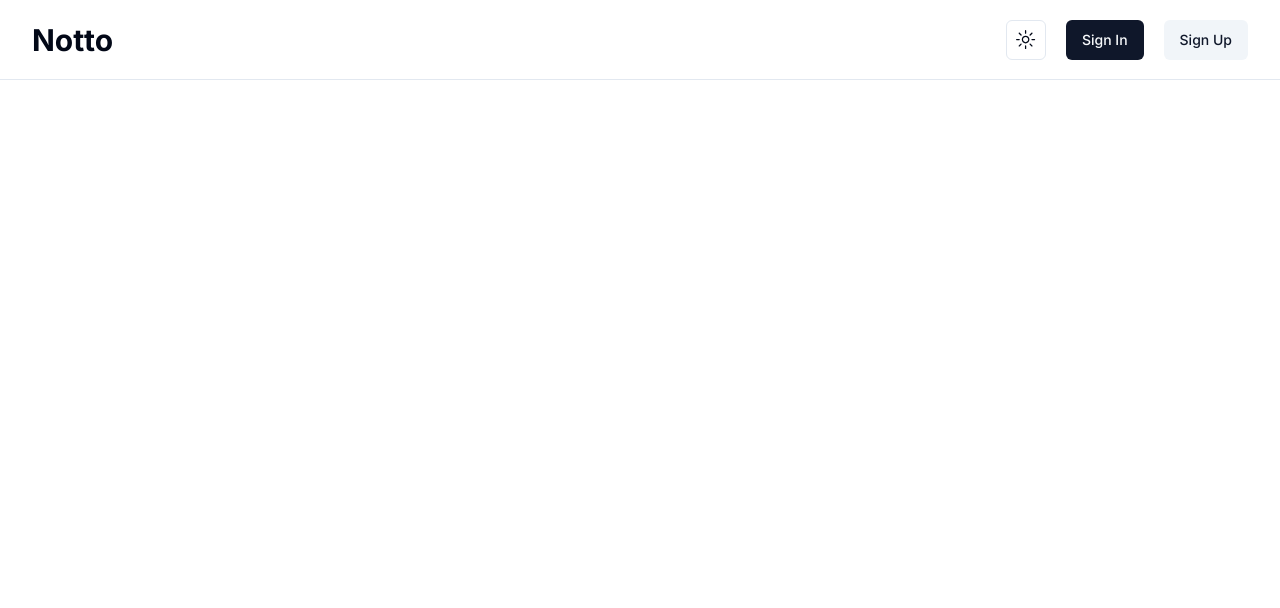
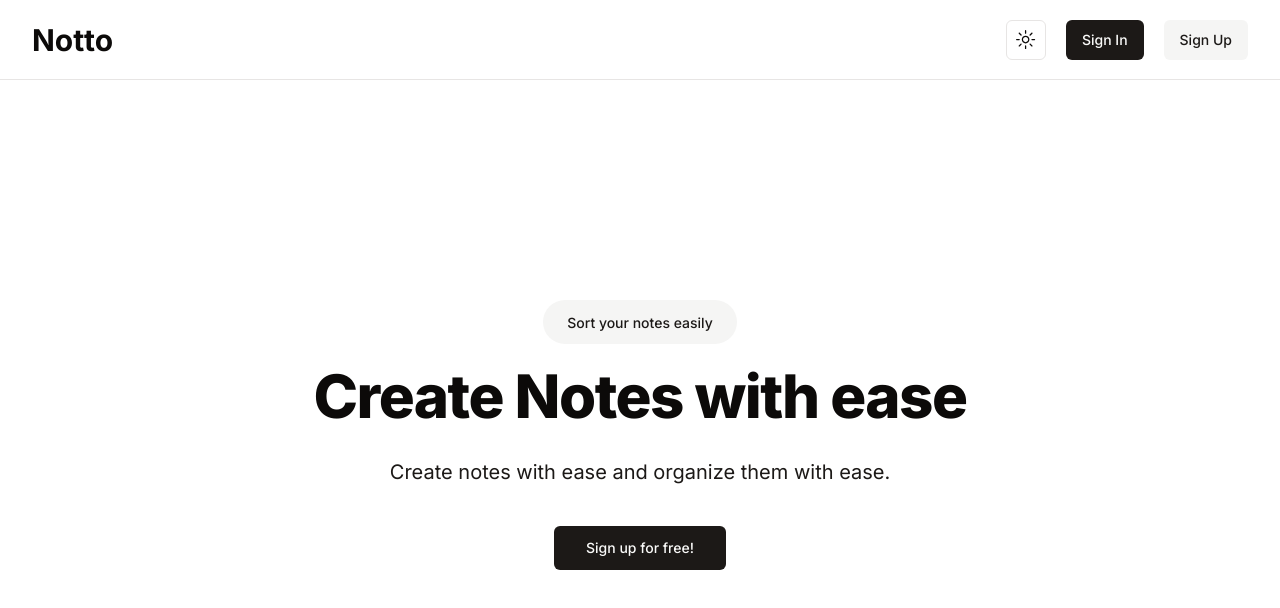
Before and after one commit to vanthaita/notto, a Next.js app: page / in a window 1280 px wide. Shown: the top 608 px of the page. Built offline with nearby package versions, Linux system fonts and the light colour scheme; no server answers.

Commit message:
update Home page

```diff
--- a/src/app/globals.css
+++ b/src/app/globals.css
@@ -2,69 +2,54 @@
   @tailwind components;
   @tailwind utilities;
 
+
 @layer base {
   :root {
     --background: 0 0% 100%;
-      --foreground: 222.2 84% 4.9%;
-
+    --foreground: 20 14.3% 4.1%;
     --card: 0 0% 100%;
-      --card-foreground: 222.2 84% 4.9%;
-
+    --card-foreground: 20 14.3% 4.1%;
     --popover: 0 0% 100%;
-      --popover-foreground: 222.2 84% 4.9%;
-
-      --primary: 222.2 47.4% 11.2%;
-      --primary-foreground: 210 40% 98%;
-
-      --secondary: 210 40% 96.1%;
-      --secondary-foreground: 222.2 47.4% 11.2%;
-
-      --muted: 210 40% 96.1%;
-      --muted-foreground: 215.4 16.3% 46.9%;
-
-      --accent: 210 40% 96.1%;
-      --accent-foreground: 222.2 47.4% 11.2%;
-
+    --popover-foreground: 20 14.3% 4.1%;
+    --primary: 24 9.8% 10%;
+    --primary-foreground: 60 9.1% 97.8%;
+    --secondary: 60 4.8% 95.9%;
+    --secondary-foreground: 24 9.8% 10%;
+    --muted: 60 4.8% 95.9%;
+    --muted-foreground: 25 5.3% 44.7%;
+    --accent: 60 4.8% 95.9%;
+    --accent-foreground: 24 9.8% 10%;
     --destructive: 0 84.2% 60.2%;
-      --destructive-foreground: 210 40% 98%;
-
-      --border: 214.3 31.8% 91.4%;
-      --input: 214.3 31.8% 91.4%;
-      --ring: 222.2 84% 4.9%;
-
+    --destructive-foreground: 60 9.1% 97.8%;
+    --border: 20 5.9% 90%;
+    --input: 20 5.9% 90%;
+    --ring: 20 14.3% 4.1%;
     --radius: 0.5rem;
   }
 
   .dark {
-      --background: 222.2 84% 4.9%;
-      --foreground: 210 40% 98%;
-
-      --card: 222.2 84% 4.9%;
-      --card-foreground: 210 40% 98%;
-
-      --popover: 222.2 84% 4.9%;
-      --popover-foreground: 210 40% 98%;
-
-      --primary: 210 40% 98%;
-      --primary-foreground: 222.2 47.4% 11.2%;
-
-      --secondary: 217.2 32.6% 17.5%;
-      --secondary-foreground: 210 40% 98%;
-
-      --muted: 217.2 32.6% 17.5%;
-      --muted-foreground: 215 20.2% 65.1%;
-
-      --accent: 217.2 32.6% 17.5%;
-      --accent-foreground: 210 40% 98%;
-
+    --background: 20 14.3% 4.1%;
+    --foreground: 60 9.1% 97.8%;
+    --card: 20 14.3% 4.1%;
+    --card-foreground: 60 9.1% 97.8%;
+    --popover: 20 14.3% 4.1%;
+    --popover-foreground: 60 9.1% 97.8%;
+    --primary: 60 9.1% 97.8%;
+    --primary-foreground: 24 9.8% 10%;
+    --secondary: 12 6.5% 15.1%;
+    --secondary-foreground: 60 9.1% 97.8%;
+    --muted: 12 6.5% 15.1%;
+    --muted-foreground: 24 5.4% 63.9%;
+    --accent: 12 6.5% 15.1%;
+    --accent-foreground: 60 9.1% 97.8%;
     --destructive: 0 62.8% 30.6%;
-      --destructive-foreground: 210 40% 98%;
-
-      --border: 217.2 32.6% 17.5%;
-      --input: 217.2 32.6% 17.5%;
-      --ring: 212.7 26.8% 83.9%;
+    --destructive-foreground: 60 9.1% 97.8%;
+    --border: 12 6.5% 15.1%;
+    --input: 12 6.5% 15.1%;
+    --ring: 24 5.7% 82.9%;
   }
 }
+
 
   @layer base {
     * {
--- a/src/app/page.tsx
+++ b/src/app/page.tsx
@@ -1,9 +1,37 @@
+
+import { Button } from "@/components/ui/button";
+import {RegisterLink} from "@kinde-oss/kinde-auth-nextjs/components";
+
 import Image from "next/image";
 
 export default function Home() {
   return (
-    <div>
+    <section className="flex items-center justify-center bg-background h-[90vh]">
+      <div className=" relative items-center w-full px-5 py-12 mx-auto lg:px-6 max-w-7xl md:px-12">
+        <div className=" max-w-3xl mx-auto text-center">
+        <div>
+          <span className=" w-auto px-6 py-3 rounded-full bg-secondary">
+            <span className=" text-sm font-medium text-primary">
+                Sort your notes easily
+            </span>
+          </span>
+          <h1 className=" mt-8 text-3xl font-extrabold tracking-tight lg:text-6xl">
+            Create Notes with ease
+          </h1>
+          <p className="mt-8 max-w-xl mx-auto text-base lg:text-xl text-secondary-foreground">
+            Create notes with ease and organize them with ease.
+          </p>
 
-    </div>
+          <div className="flex justify-center max-w-sm mx-auto mt-10">
+            <RegisterLink>
+              <Button className=" w-full" size="lg">
+                Sign up for free!
+              </Button>
+            </RegisterLink>
+          </div>
+        </div>
+        </div>
+      </div>
+    </section>
   );
 }
```
Lines whose indentation alone changed are shown as unchanged.
